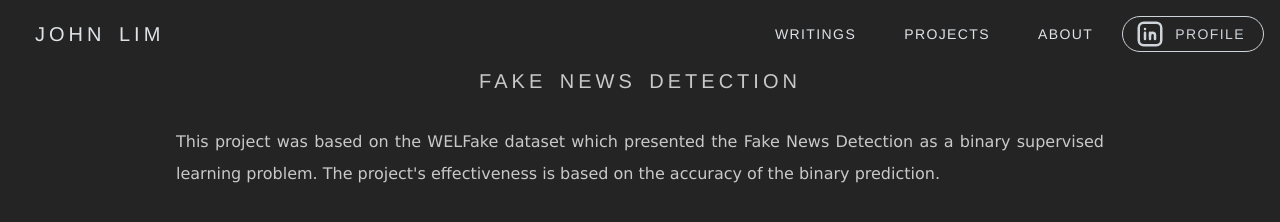
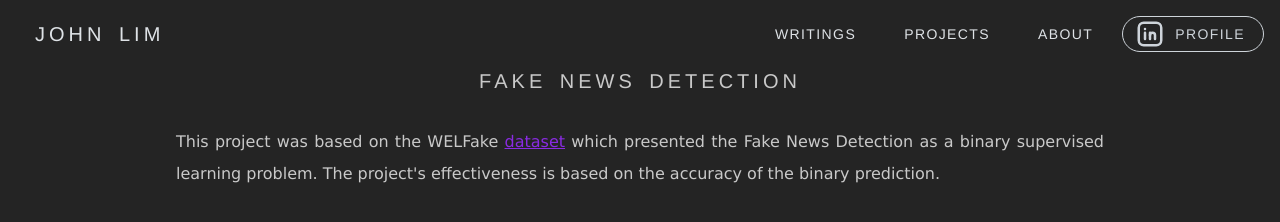
Before and after one commit to johnlim2019/portfolio-web, a React (Vite) app: page /projects/nlp-welfake in a window 1280 px wide. Shown: the top 222 px of the page. Built offline with nearby package versions, Linux system fonts and the light colour scheme.

Commit message:
fix: a label color and text decoration on nlp fake news

```diff
--- /dev/null
+++ b/src/pages/ProjectsPage/NLPProjectPage/NLPProjectPage.module.css
@@ -0,0 +1,4 @@
+.link {
+    text-decoration: underline;
+    color: blueviolet;
+}
--- a/src/pages/ProjectsPage/NLPProjectPage/NLPProjectPage.tsx
+++ b/src/pages/ProjectsPage/NLPProjectPage/NLPProjectPage.tsx
@@ -1,9 +1,9 @@
 import { Card, Center, Container, Image, List, Stack, Text, Title } from "@mantine/core"
 import "../../../assets/containers.css"
 import "../../../assets/titles.css"
-import "../../../assets/global.css"
 import TopBar from "../../../components/TopBar/TopBar"
 import { TopBarEnum } from "../../../enum/TopBarEnum"
+import styles from "./NLPProjectPage.module.css"
 
 function NLPProjectPage(): JSX.Element {
 
@@ -15,7 +15,7 @@ function NLPProjectPage(): JSX.Element {
                 <Stack align="center" gap="2em">
                     <Title className="homeTitleText2">Fake News Detection</Title>
                     <Text className="justifiedParagraph">
-                        This project was based on the WELFake <a href="https://www.kaggle.com/datasets/saurabhshahane/fake-news-classification">dataset</a> which presented the Fake News Detection as a binary supervised learning problem.
+                        This project was based on the WELFake <a className={styles.link} href="https://www.kaggle.com/datasets/saurabhshahane/fake-news-classification">dataset</a> which presented the Fake News Detection as a binary supervised learning problem.
                         The project's effectiveness is based on the accuracy of the binary prediction.
 
                     </Text>
```
